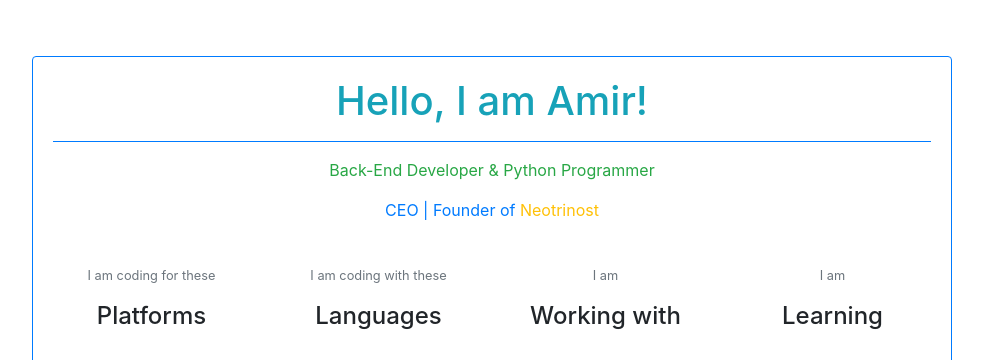
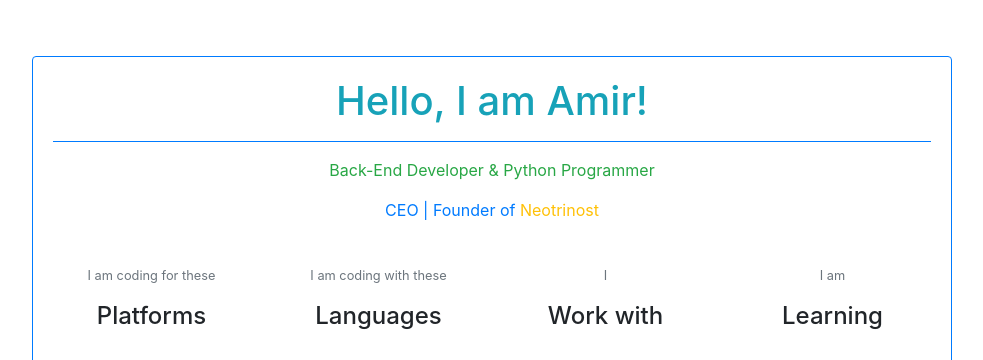
Before and after one commit to BlackIQ/BlackIQ.ir, a plain HTML site: page app/templates/index.html in a window 1280 px wide. Shown: the top 360 px of the page, without its empty margins (148-1131 px from the left). Drawn offline with nearby package versions, Linux system fonts and the light colour scheme.

Commit message:
Fix working

```diff
--- a/app/templates/index.html
+++ b/app/templates/index.html
@@ -59,8 +59,8 @@
                                         <br>
                                     </div>
                                     <div class="col-md-3">
-                                        <p class="text-secondary"><small>I am</small></p>
-                                        <h4>Working with</h4>
+                                        <p class="text-secondary"><small>I</small></p>
+                                        <h4>Work with</h4>
                                         <br>
                                         <p>
                                             <i class="fab fa-linux text-dark"></i>
```
